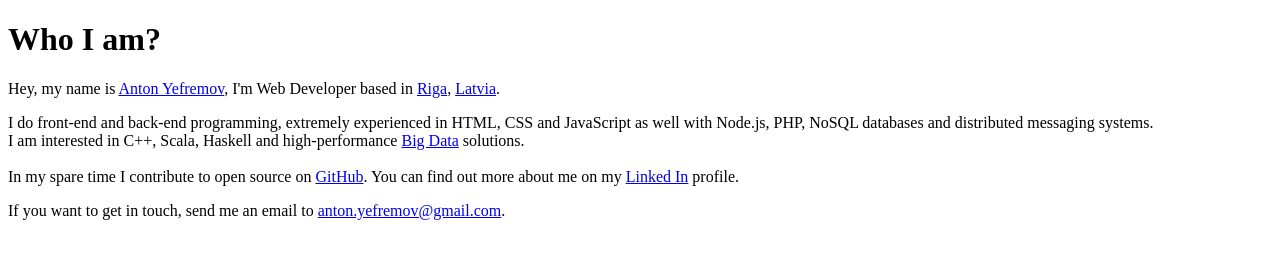
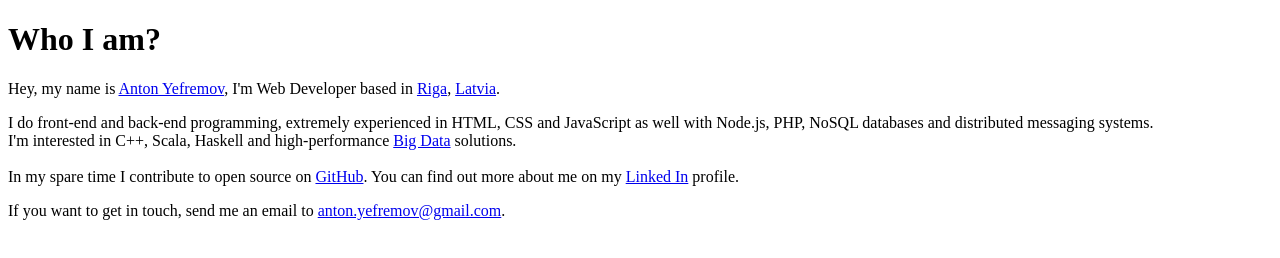
Before and after one commit to yefremov/webdeveloper.lv, a website: page www/index.html in a window 1280 px wide. Drawn offline with Linux system fonts and the light colour scheme; files that its build step writes are made by us from their sources.

Commit message:
Update index.html

```diff
--- a/www/index.html
+++ b/www/index.html
@@ -31,7 +31,7 @@
           CSS and JavaScript as well with Node.js, PHP, NoSQL databases and
           distributed messaging systems.
           <br>
-          I am interested in C++, Scala, Haskell and high-performance
+          I'm interested in C++, Scala, Haskell and high-performance
           <a href="http://en.wikipedia.org/wiki/Big_data" target="blank">Big Data</a>
           solutions.
           <br>
```
